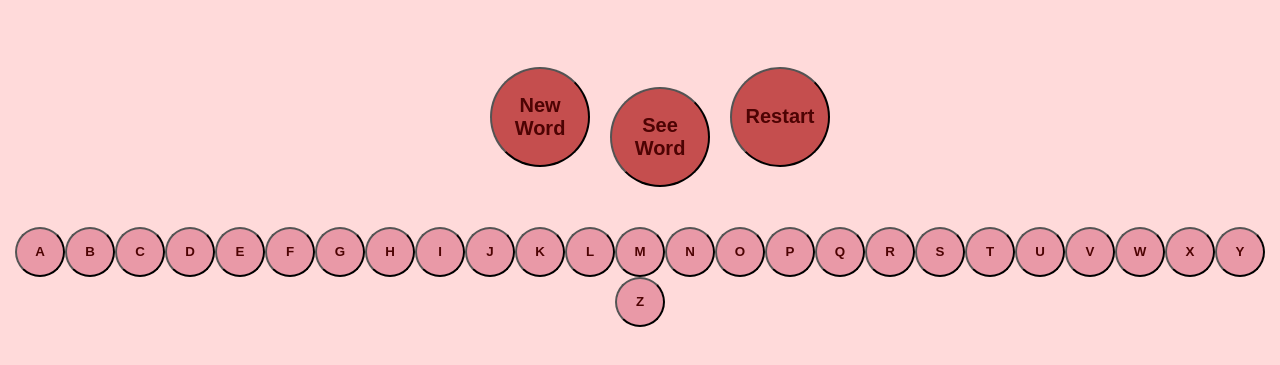
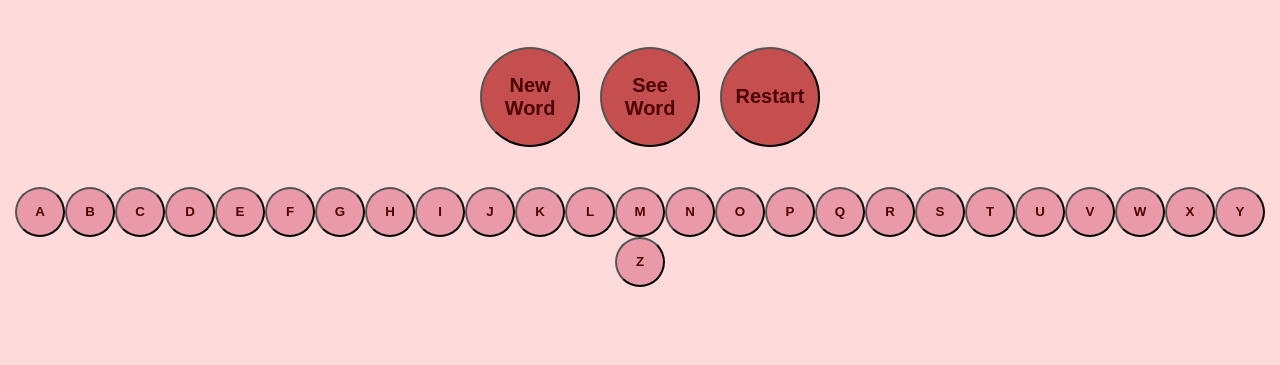
Before and after one commit to LeslyA08/Game-Project, a plain HTML site: page index.html in a window 1280 px wide. Shown: the part 191-556 px from the top of the page. Drawn offline with Linux system fonts and the light colour scheme.

Commit message:
removed extra styling from see word button

```diff
--- a/script.js
+++ b/script.js
@@ -1,4 +1,4 @@
-let words = ["education",  "principle", "defendant",  "incentive"];
+let words = ["education",  "principle", "defendant",  "incentive", "jackscrew", "maximizer", ];
 
 
 let letterBtn = document.querySelectorAll(".letterBtn")
--- a/styles.scss
+++ b/styles.scss
@@ -33,9 +33,8 @@ body{
         margin-bottom: 10px;
     }
 }
-    .restartButtons {
+.restartButtons {
         margin-bottom: 40px;
-        margin-left: 20px;
         display: flex;
         justify-content: center;
         align-items: center;
@@ -50,9 +49,7 @@ body{
         color:rgb(77, 3, 3);
         text-align: center;
     }
-    .revealWord{
-        margin-top: 40px;
-    }
+
 }
 
     .wordDisplay {
```
Also changed, not shown: styles.css, 1 other file.
